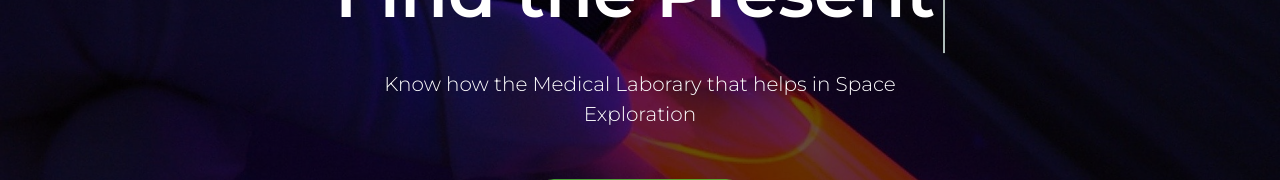
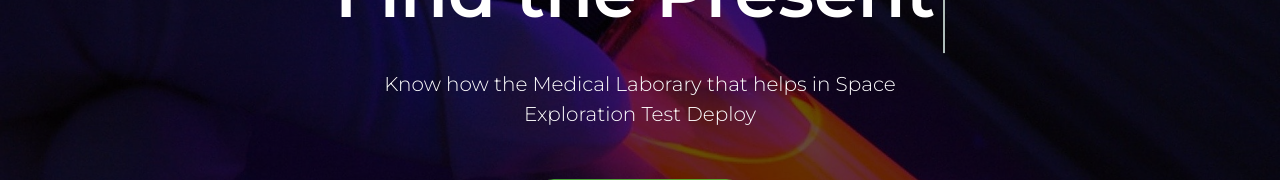
Before and after one commit to HephWisdom/sts-project, a website: page public/index.html in a window 1280 px wide. Shown: the part 314-494 px from the top of the page. Drawn offline with Linux system fonts and the light colour scheme.

Commit message:
cleanups

```diff
--- a/public/index.html
+++ b/public/index.html
@@ -46,7 +46,7 @@
                   </h2>
                   <div class="title__description">
                     Know how the Medical Laborary that helps in Space
-                    Exploration
+                    Exploration Test Deploy
                   </div>
 
                   <!-- Options btn color: .btn-success | .btn-info | .btn-warning | .btn-danger | .btn-primary -->
```
